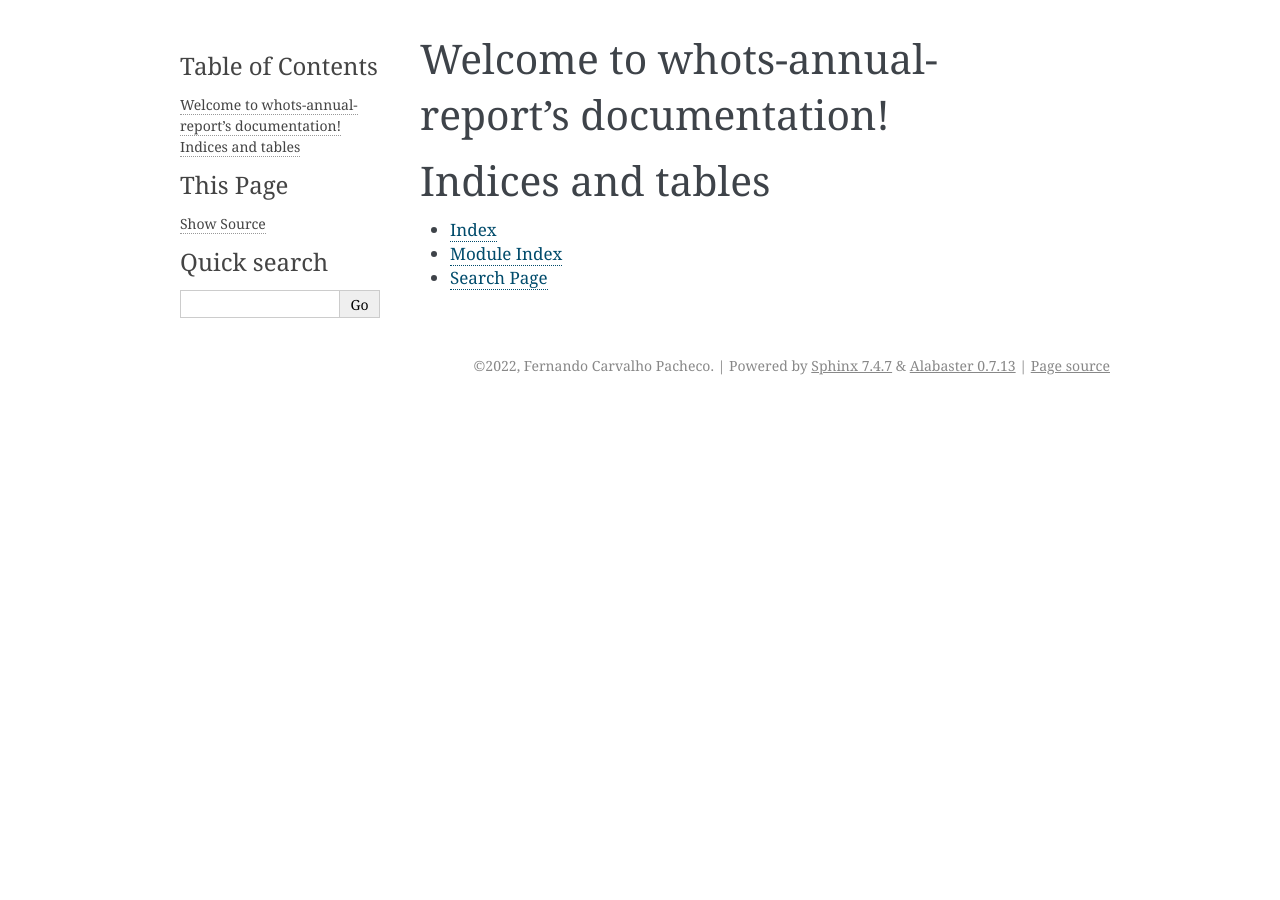
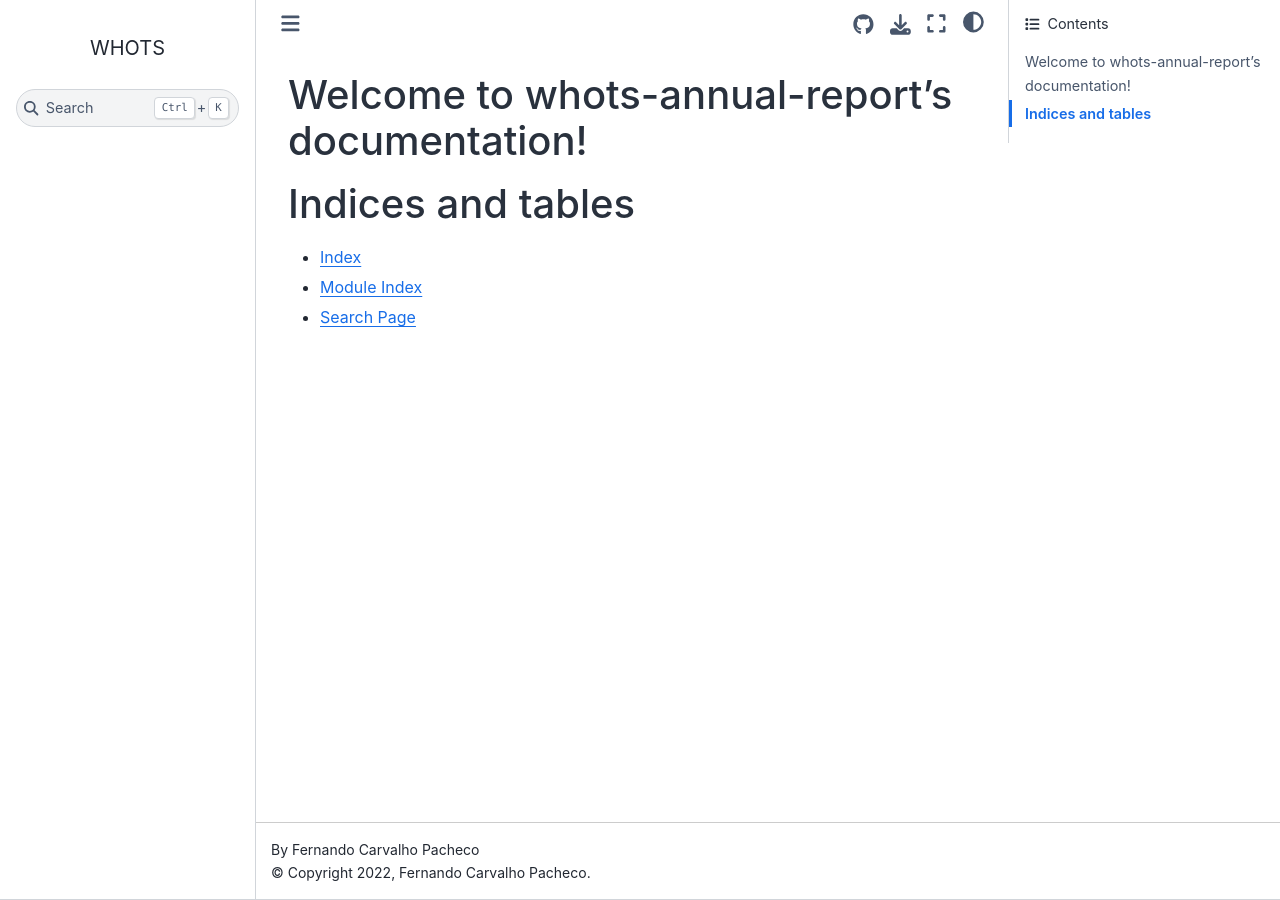
Before and after one commit to hot-dogs/whots-annual-report, a Sphinx documentation site: the page built from docs/source/index.rst, in a window 1280 px wide. Built offline with Sphinx 7.4.7 and the Sphinx Book theme 1.1.4, drawn with Linux system fonts in a browser that asks for light colours; part of the change alters nothing that is shown.

Commit message:
modified conf.py

```diff
--- a/docs/source/conf.py
+++ b/docs/source/conf.py
@@ -10,9 +10,9 @@
 # add these directories to sys.path here. If the directory is relative to the
 # documentation root, use os.path.abspath to make it absolute, like shown here.
 #
-# import os
-# import sys
-# sys.path.insert(0, os.path.abspath('.'))
+import os
+import sys
+sys.path.insert(0, os.path.abspath('.'))
 
 
 # -- Project information -----------------------------------------------------
@@ -24,14 +24,36 @@ author = 'Fernando Carvalho Pacheco'
 # The full version, including alpha/beta/rc tags
 release = '0.0.1'
 
+extensions = [
+    "myst_parser",
+    "sphinx.ext.autodoc",
+    "sphinx.ext.napoleon",
+    "sphinx_autodoc_typehints",
+    "nbsphinx",
+    "sphinx.ext.intersphinx",
+    "sphinx.ext.autosectionlabel",
+]
 
-# -- General configuration ---------------------------------------------------
+intersphinx_mapping = {
+    "cchdo-website": ("https://exchange-format.readthedocs.io/en/latest/", None),
+}
 
-# Add any Sphinx extension module names here, as strings. They can be
-# extensions coming with Sphinx (named 'sphinx.ext.*') or your custom
-# ones.
-extensions = [
+myst_url_schemes = ["http", "https", ]
+
+# Added cross reference for headings
+myst_heading_anchors = 3
+
+# Add numbered roles
+numfig = True
+
+# Enable some MyST extensions.
+myst_enable_extensions = [
+    "colon_fence",
 ]
+
+# Make sure the explicity target is unique
+autosectionlabel_prefix_document = True
+autosectionlabel_maxdepth = 3
 
 # Add any paths that contain templates here, relative to this directory.
 templates_path = ['_templates']
@@ -39,17 +61,25 @@ templates_path = ['_templates']
 # List of patterns, relative to source directory, that match files and
 # directories to ignore when looking for source files.
 # This pattern also affects html_static_path and html_extra_path.
-exclude_patterns = []
-
+exclude_patterns = ['_build', 'Thumbs.db', '.DS_Store', '.env']
 
 # -- Options for HTML output -------------------------------------------------
 
 # The theme to use for HTML and HTML Help pages.  See the documentation for
 # a list of builtin themes.
 #
-html_theme = 'alabaster'
+html_theme = "sphinx_book_theme"
+#html_logo = "build/html/_images/whots_logo.jpg"
+html_title = "WHOTS"
 
 # Add any paths that contain custom static files (such as style sheets) here,
 # relative to this directory. They are copied after the builtin static files,
 # so a file named "default.css" will overwrite the builtin "default.css".
 html_static_path = ['_static']
+
+html_theme_options = {
+    "repository_url": "https://github.com/hot-dogs/whots-annual-report",
+    "use_repository_button": True,
+    "use_issues_button": True,
+    "home_page_in_toc": False,
+}
```
Also changed, not shown: docs/source/whots-deployments/whots-16/whots-16.md (added).
